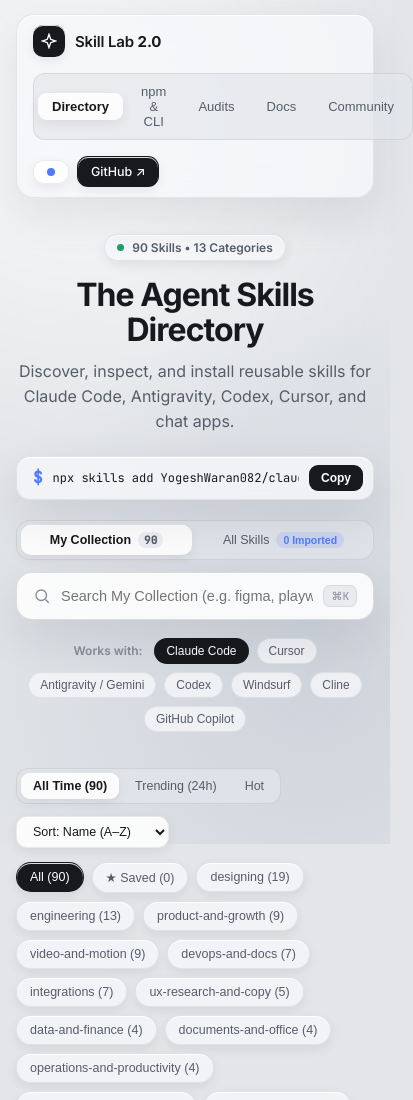
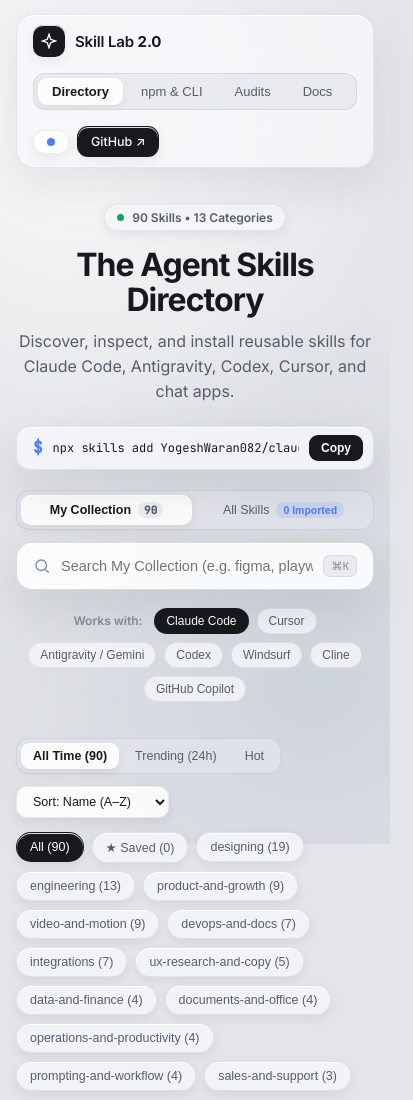
Before and after one commit to YogeshWaran082/claude-skills-collection, a plain HTML site: page docs/index.html in a window 390 px wide. Shown: the top 1100 px of the page, 413 px wide, since content can reach past the window. Drawn offline with Linux system fonts and the light colour scheme.

Commit message:
Allow horizontal scroll on mobile navbar tabs at 375px

```diff
--- a/docs/styles.css
+++ b/docs/styles.css
@@ -128,9 +128,18 @@ body {
   border-radius: 12px;
   background: var(--input-bg);
   border: 1px solid var(--border-subtle);
+  max-width: 100%;
+  overflow-x: auto;
+  scrollbar-width: none;
+}
+
+.nav-links::-webkit-scrollbar {
+  display: none;
 }
 
 .nav-tab {
+  white-space: nowrap;
+  flex-shrink: 0;
   padding: 6px 14px;
   border-radius: 9px;
   border: none;
```
